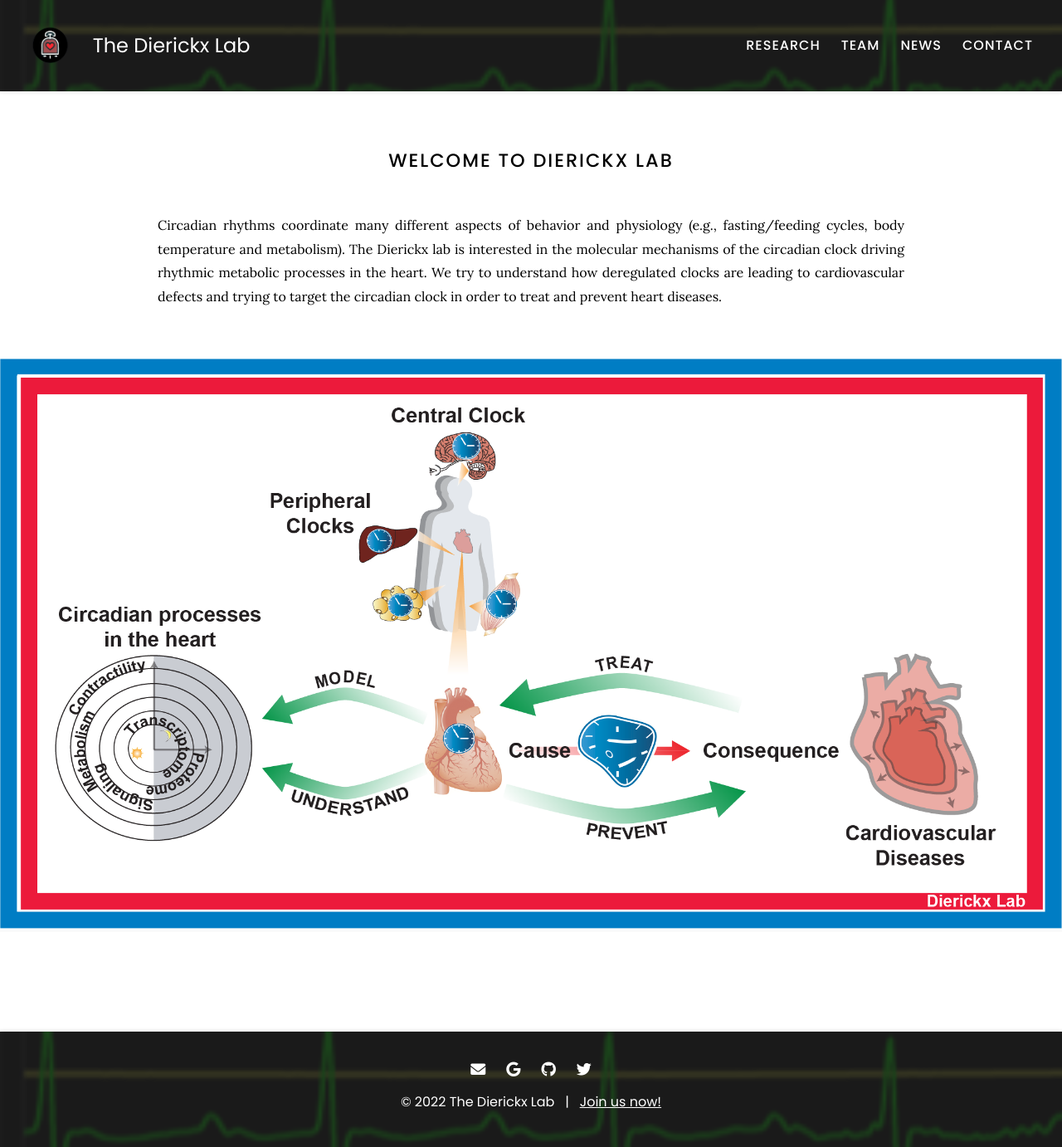
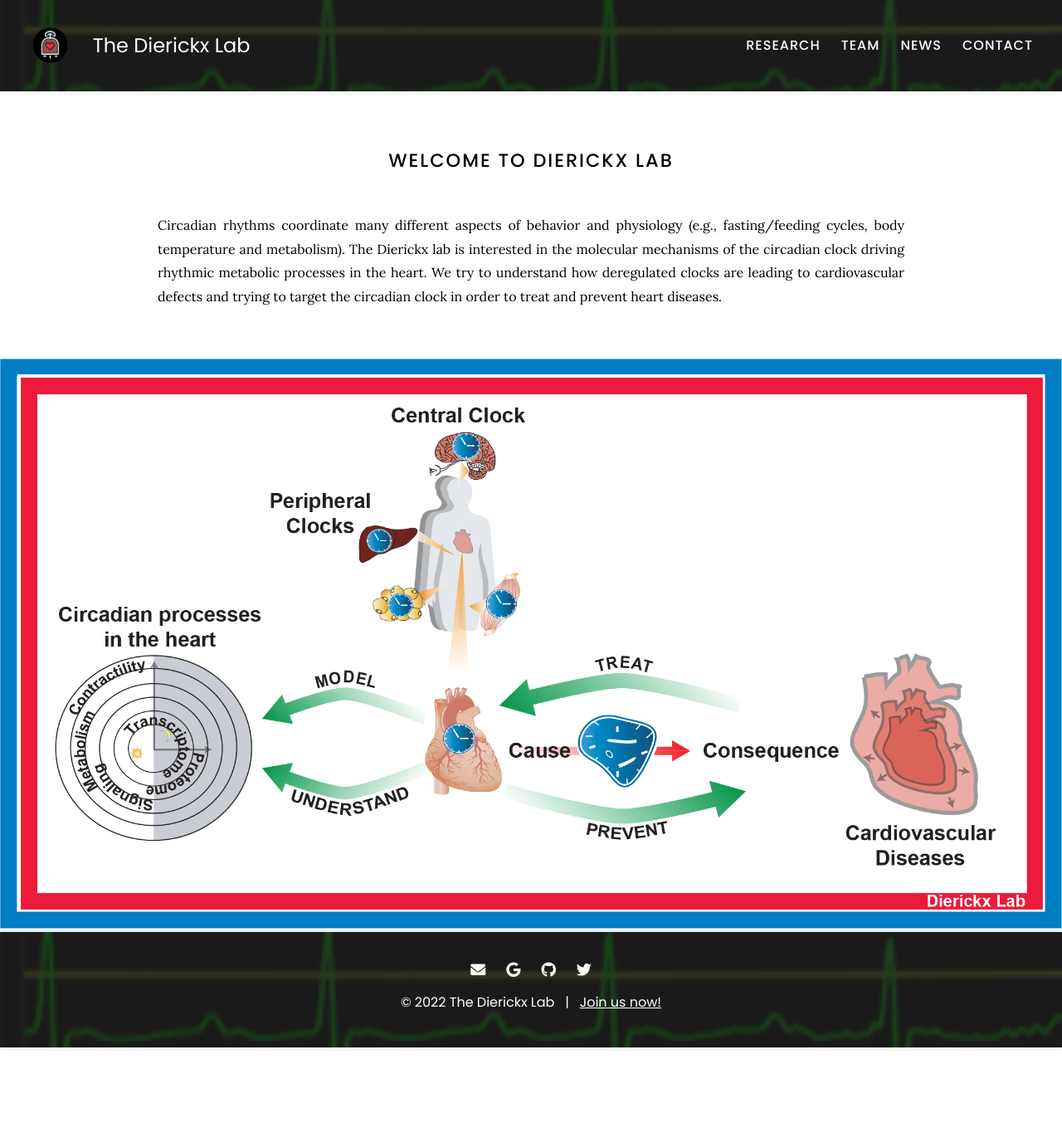
Before and after one commit to theDierickxLab/theDierickxLab, a Jekyll site: the page built from index.md, in a window 1280 px wide. Shown: the whole page at 83% size. Built offline with Jekyll 4.4.1, drawn with Linux system fonts in a browser that asks for light colours; after the commit the page ends 1262 px from its top, so only the background shows below that.

Commit message:
Update index.md

```diff
--- a/index.md
+++ b/index.md
@@ -15,5 +15,4 @@ title: Home
 
 image1="images/Model_Dierickx_homepage.png"
 %}
-
-{% include section.html %}
+{:.center}
```
